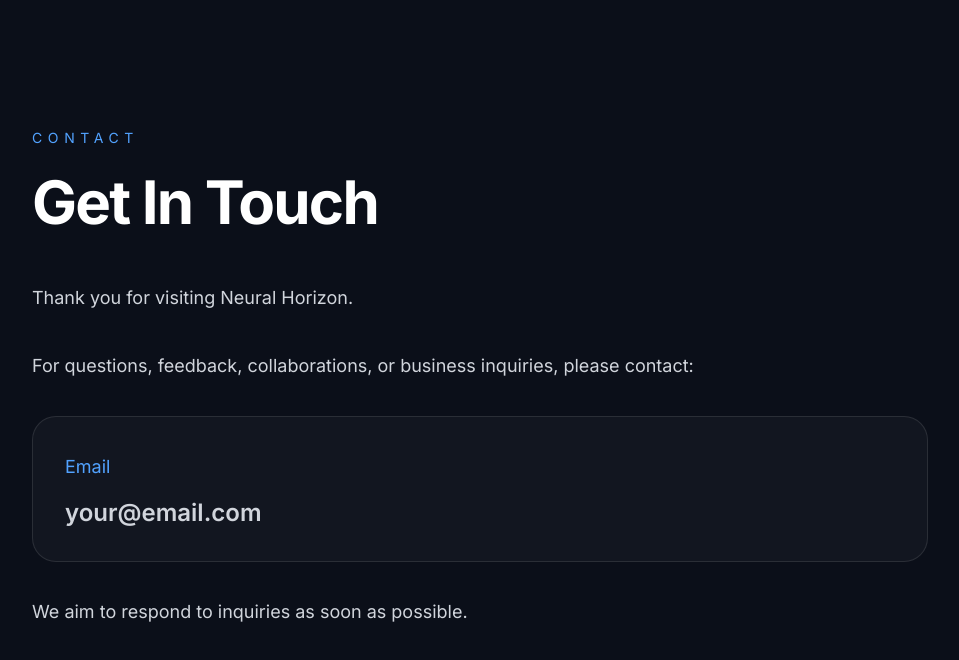
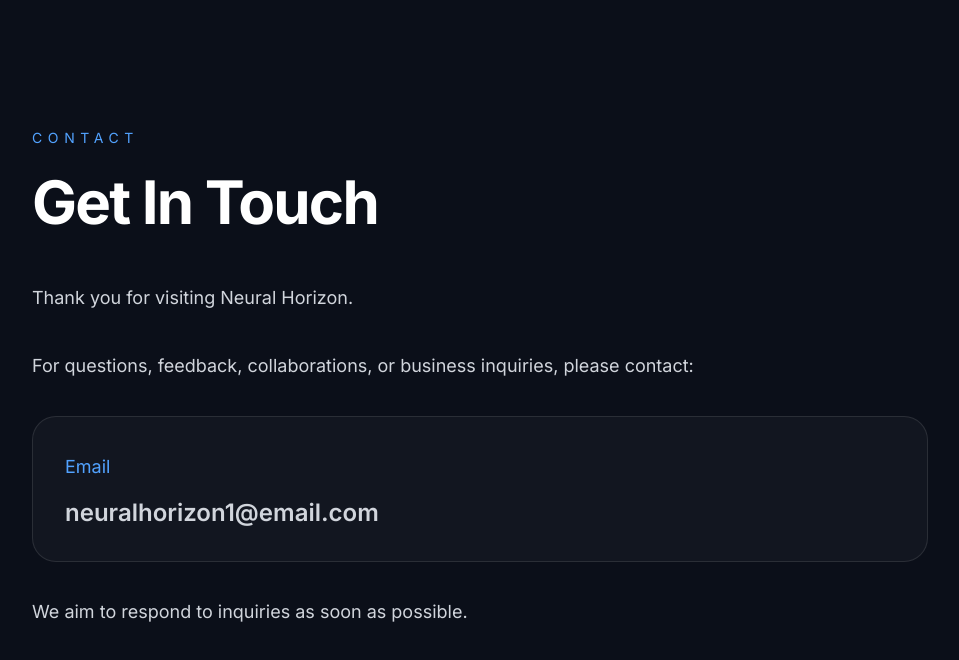
Before and after one commit to prits-1/neural-horizon, a Next.js app: page /contact in a window 1280 px wide. Shown: the top 660 px of the page, without its empty margins (160-1119 px from the left). Built offline with nearby package versions, Linux system fonts and the light colour scheme.

Commit message:
Added Email Details

```diff
--- a/app/contact/page.tsx
+++ b/app/contact/page.tsx
@@ -28,7 +28,7 @@
             </div>
 
             <div className="mt-3 text-2xl font-semibold">
-              your@email.com
+              neuralhorizon1@email.com
             </div>
           </div>
 
```
